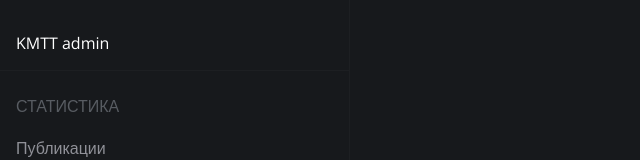
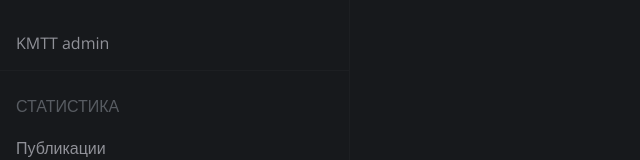
Before and after one commit to RookMeister/vc-test-task, a Vue app: page / in a window 1280 px wide. Shown: the top 160 px of the page, without its empty margins (0-640 px from the left). Built offline with nearby package versions, Linux system fonts and the light colour scheme; some icons are missing.

Commit message:
fix style.css

```diff
--- a/src/assets/style.css
+++ b/src/assets/style.css
@@ -1,11 +1,11 @@
 html {
   background-color: #17191c;
-  color: #fff;
-
+  color: #909198;
 }
 
 body {
   font-family: 'Open Sans', sans-serif;
+  font-size: 16px;
   width: 100%;
   min-height: 100vh;
   height: 1px;
@@ -17,4 +17,6 @@ body {
   margin: 0;
   outline: none;
   text-decoration: none;
+  color: inherit;
+  border: none;
 }
```
